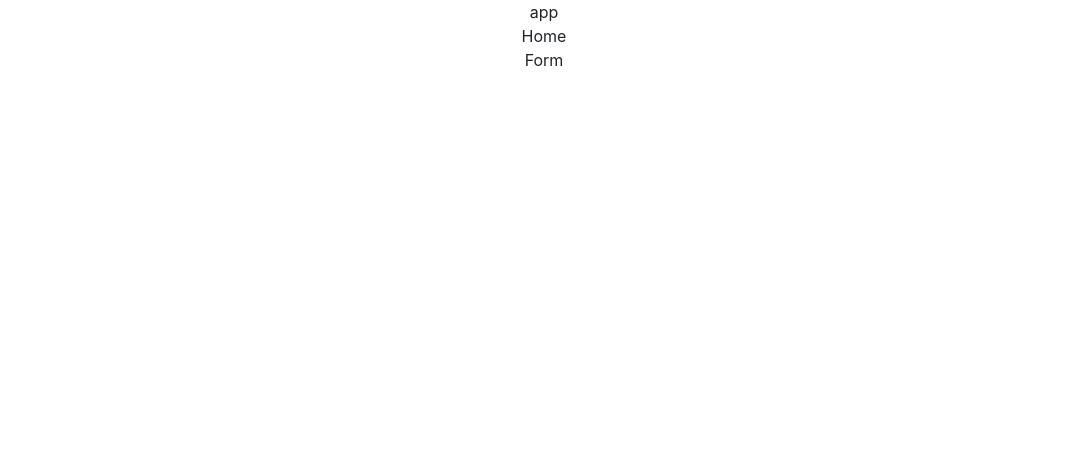
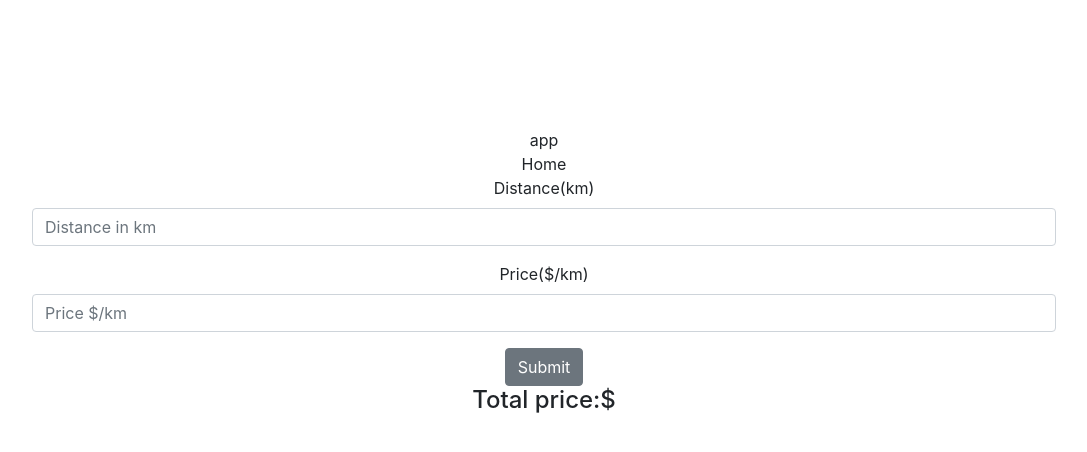
Before and after one commit to Alecsundra/Route-cost-calculator, a React (Create React App) app: page / in a window 1280 px wide. Shown: the top 452 px of the page, without its empty margins (96-1183 px from the left). Built offline with nearby package versions, Linux system fonts and the light colour scheme.

Commit message:
Form and submit function on calculating the total price

```diff
--- a/src/App.css
+++ b/src/App.css
@@ -1,3 +1,4 @@
 .App {
   text-align: center;
+  padding: 8rem;
 }
--- a/src/Components/Form/Form.js
+++ b/src/Components/Form/Form.js
@@ -1,13 +1,57 @@
-import React from 'react';
+import React, { useState } from 'react';
+import {
+    Form, FormGroup, Label, Input, Button } from 'reactstrap';
 
+const FormD = () => {
+    const [distance, setDistance] = useState('');
+    const [price, setPrice] = useState('');
+    const [total, setTotal] =useState('');
 
-const Form = () => {
+const getTotalPrice = () =>{
+    setTotal(distance*price)
+    //letting the form line clean
+    setDistance('')
+    setPrice('')
+}
+console.log(total)
   return (
-    <div className="Form">
-      Form
-
-    </div>
+    <Form>
+      <FormGroup>
+        <Label for="exampleNumber">Distance(km)</Label>
+        <Input
+          value={distance}
+          onChange={e => setDistance(e.target.value)}
+          type="number"
+          name="distance"
+          id="distance"
+          placeholder="Distance in km"
+        />
+      </FormGroup>
+      <FormGroup>
+        <Label for="exampleNumber">Price($/km)</Label>
+        <Input
+          value={price}
+          onChange={e =>setPrice(e.target.value)}
+          type="number"
+          name="price"
+          id="price"
+          placeholder="Price $/km"
+        />
+      </FormGroup>
+      {/* <FormGroup>
+        <Label for="exampleSelect">Select</Label>
+        <Input type="select" name="select" id="exampleSelect">
+          <option>1</option>
+          <option>2</option>
+          <option>3</option>
+          <option>4</option>
+          <option>5</option>
+        </Input>
+      </FormGroup> */}
+      <Button onClick={getTotalPrice}>Submit</Button>
+      <h4>Total price:{total}$</h4>
+    </Form>
   );
 }
 
-export default Form;
+export default FormD;
```
Also changed, not shown: 1 other file (tests, documents, lock files or other folders).
